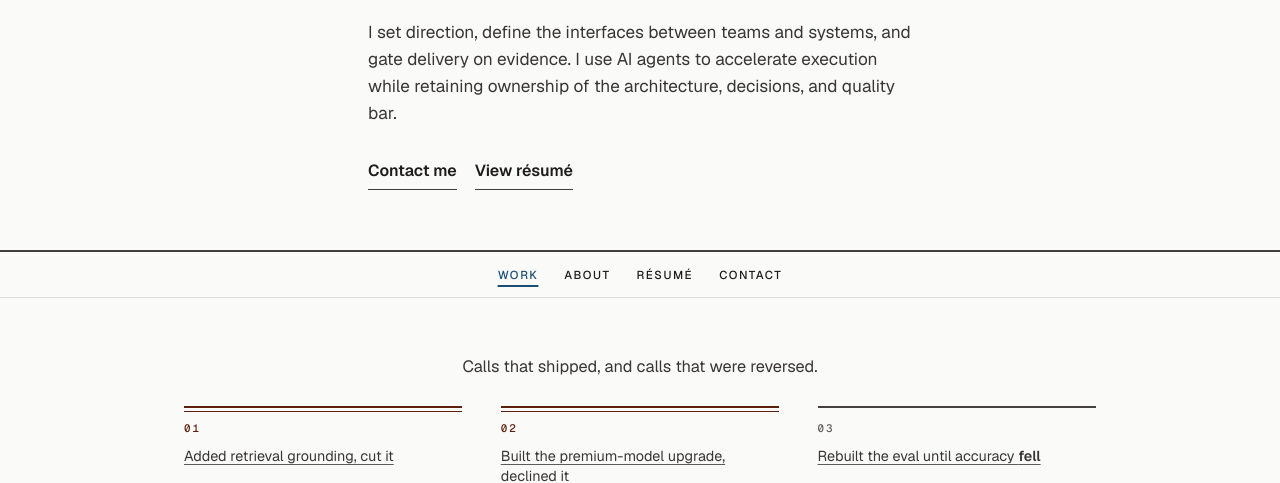
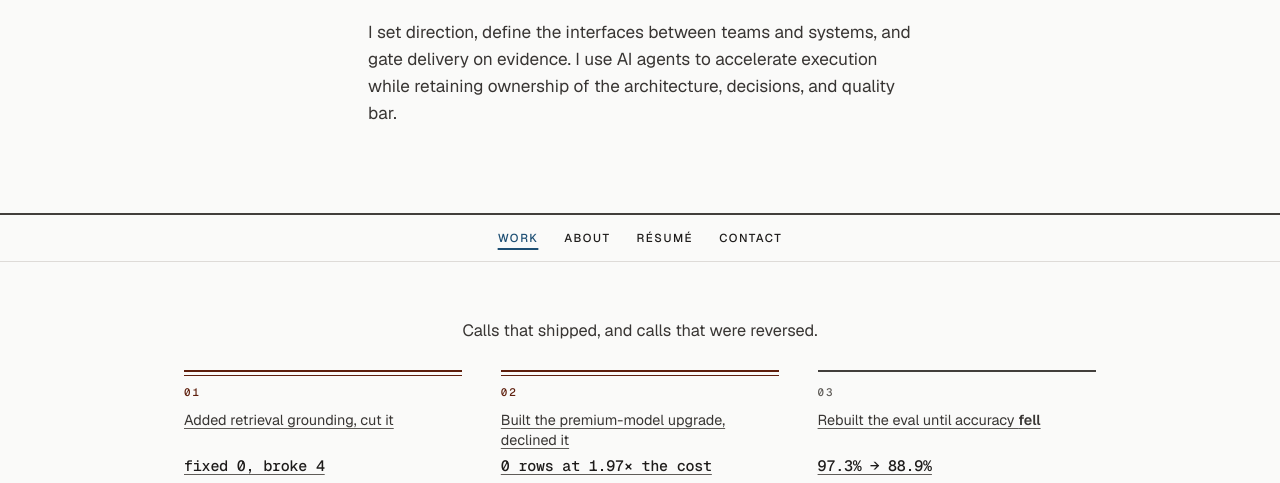
Before and after one commit to sanlee-ys/portfolio, an Astro site: page / in a window 1280 px wide. Shown: the part 307-790 px from the top of the page. Built offline with nearby package versions, Linux system fonts and the light colour scheme; Astro itself is replaced by a stand-in of ours.

Commit message:
Remove duplicate hero actions

```diff
--- a/src/pages/index.astro
+++ b/src/pages/index.astro
@@ -64,23 +64,6 @@ import SiteNav from '../components/SiteNav.astro';
       font-size: 0.92rem;
       margin: 0;
     }
-    .hero-actions {
-      display: flex;
-      flex-wrap: wrap;
-      gap: 10px 18px;
-      margin: 22px 0 0;
-    }
-    .hero-actions a {
-      border-bottom: 1px solid var(--rule-strong);
-      color: var(--text);
-      font-weight: 600;
-      padding: 4px 0;
-      text-decoration: none;
-    }
-    .hero-actions a:hover {
-      border-color: var(--accent);
-      color: var(--accent);
-    }
   </style>
   </Fragment>
 
@@ -94,7 +77,6 @@ import SiteNav from '../components/SiteNav.astro';
         gate delivery on evidence. I use AI agents to accelerate execution while
         retaining ownership of the architecture, decisions, and quality bar.
       </p>
-      <p class="hero-actions"><a href="mailto:hi@sanlee.me">Contact me</a><a href="resume.html">View résumé</a></p>
     </div>
   </header>
 
```
